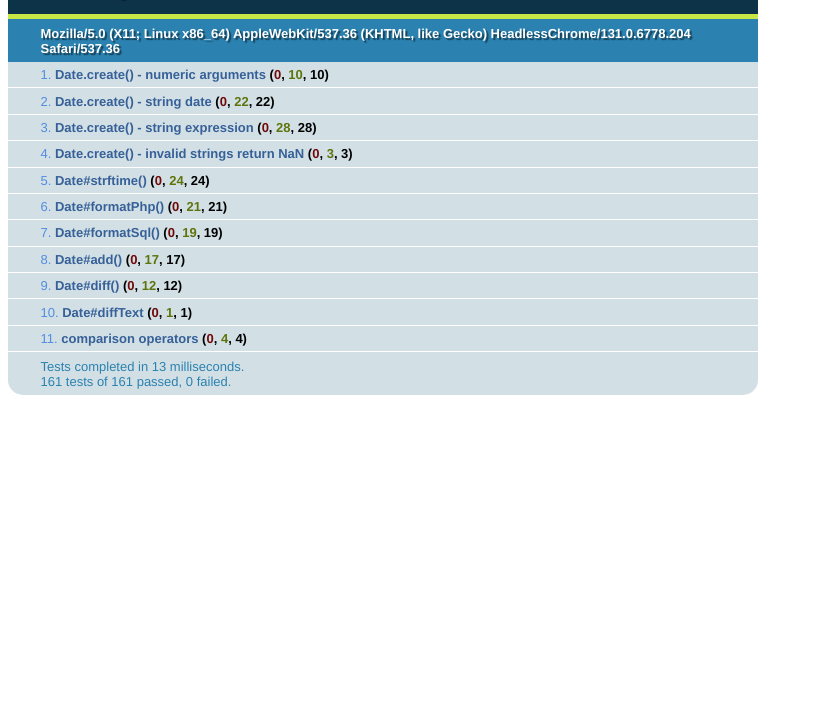
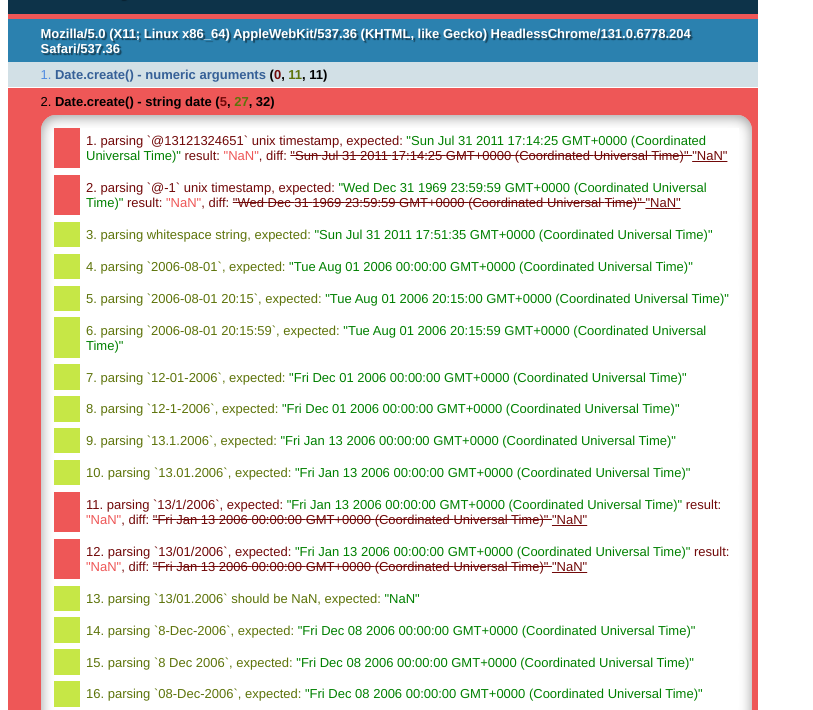
Before and after one commit to kensnyder/date-prototype, a plain HTML site: page unit-tests.html in a window 1280 px wide. Shown: the part 63-773 px from the top of the page, without its empty margins (0-813 px from the left). Drawn offline with Linux system fonts and the light colour scheme.

Commit message:
Add ability to add and remove patterns. Update unit tests and reference.

```diff
--- a/unit-tests.html
+++ b/unit-tests.html
@@ -80,6 +80,11 @@
 			pd = $D(2008, 11, 13, 6, 55, 1, 800);
 			equal(pd+'', d+'', '7 arguments');
 
+			// 8 arguments
+			d = new Date(2008, 11, 13, 6, 55, 1, 800, -1);
+			pd = $D(2008, 11, 13, 6, 55, 1, 800, -1);
+			equal(pd+'', d+'', '8 arguments');
+
 			// 1 argument
 			d = new Date();
 			pd = $D();
@@ -89,15 +94,28 @@
 		});
 
 		test('Date.create() - string date', function() {
+			var d = new Date();
+			d.setTime(1312132465000);
+			equal($D('@1312132465')+'', d+'', 'parsing `@13121324651` unix timestamp');
+			d.setTime(-1000);
+			equal($D('@-1')+'', d+'', 'parsing `@-1` unix timestamp');
 			equal($D(' \r\n\t ')+'', new Date()+'', 'parsing whitespace string');
 			equal($D('2006-08-01')+'', new Date(2006, 7, 1)+'', 'parsing `2006-08-01`');
 			equal($D('2006-08-01 20:15')+'', new Date(2006, 7, 1, 20, 15)+'', 'parsing `2006-08-01 20:15`');
 			equal($D('2006-08-01 20:15:59')+'', new Date(2006, 7, 1, 20, 15, 59)+'', 'parsing `2006-08-01 20:15:59`');
 			equal($D('12-01-2006')+'', new Date(2006, 11, 1)+'', 'parsing `12-01-2006`');
 			equal($D('12-1-2006')+'', new Date(2006, 11, 1)+'', 'parsing `12-1-2006`');
+			equal($D('13.1.2006')+'', new Date(2006, 0, 13)+'', 'parsing `13.1.2006`');
+			equal($D('13.01.2006')+'', new Date(2006, 0, 13)+'', 'parsing `13.01.2006`');
+			equal($D('13/1/2006')+'', new Date(2006, 0, 13)+'', 'parsing `13/1/2006`');
+			equal($D('13/01/2006')+'', new Date(2006, 0, 13)+'', 'parsing `13/01/2006`');
+			equal($D('13/01.2006')+'', NaN+'', 'parsing `13/01.2006` should be NaN');
 			equal($D('8-Dec-2006')+'', new Date(2006, 11, 8)+'', 'parsing `8-Dec-2006`');
+			equal($D('8 Dec 2006')+'', new Date(2006, 11, 8)+'', 'parsing `8 Dec 2006`');
 			equal($D('08-Dec-2006')+'', new Date(2006, 11, 8)+'', 'parsing `08-Dec-2006`');
 			equal($D('12-December-2006')+'', new Date(2006, 11, 12)+'', 'parsing `12-December-2006`');
+			equal($D('12 December 2006')+'', new Date(2006, 11, 12)+'', 'parsing `12 December 2006`');
+			equal($D('12 December-2006')+'', NaN+'', 'parsing `12 December-2006` should be NaN');
 			equal($D('8-Dec-2006 20:15:59')+'', new Date(2006, 11, 8, 20, 15, 59)+'', 'parsing `8-Dec-2006 20:15:59`');
 			equal($D('8-Dec-2006 8:15pm')+'', new Date(2006, 11, 8, 20, 15)+'', 'parsing `8-Dec-2006 8:15pm`');
 			equal($D('8-Dec-2006 08:15pm')+'', new Date(2006, 11, 8, 20, 15)+'', 'parsing `8-Dec-2006 08:15pm`');
@@ -315,6 +333,18 @@
 			equal($D('12-16-2006') > $D('2006-12-17'), false, 'comparing dates with >');
 		});
 
+		test('customize patterns', function() {
+			notEqual($D('1/3/2006')+'', $D(2006,2,1)+'', 'before removing us pattern');
+			var us = Date.removePattern('us');
+			equal(us[0], 'us', 'got removed us pattern');
+			equal($D('1/3/2006')+'', $D(2006,2,1)+'', 'remove us pattern');
+			Date.addPattern(us, 'world');
+			equal($D('1/3/2006')+'', $D(2006,2,1)+'', 'us pattern added after wold pattern');
+			Date.removePattern('us');
+			Date.addPattern(us);
+			equal(Date.create.patterns[0]+'', us+'', 'us pattern added to beginning');
+		});
+
 	}
 </script>
 
```
